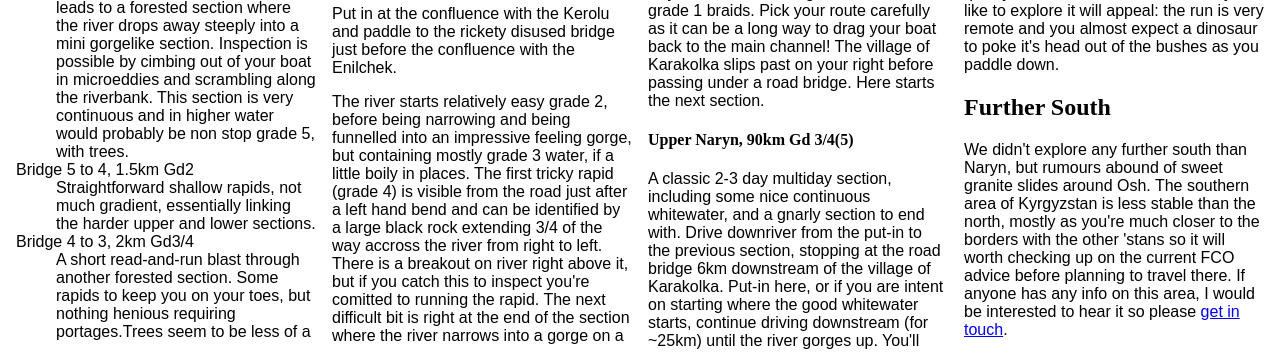
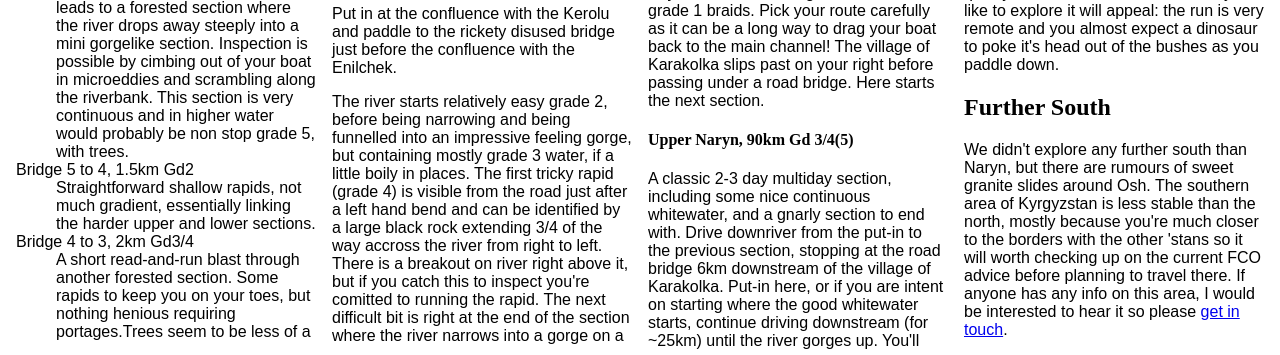
Before and after one commit to robtuley/kayakstan.rob.cx, a PHP site: page / in a window 1280 px wide. Shown: the part 4399-4754 px from the top of the page. Run offline with PHP 8.4, Linux system fonts and the light colour scheme; some libraries are stand-ins or nearby versions.

Commit message:
Minor text amends

```diff
--- a/index.php
+++ b/index.php
@@ -299,12 +299,12 @@ switchbacks. Takeout as far downstream as you can drive. A nice easy section, me
 </section>
 
 <h2>Further South</h2>
-<p>We didn't explore any further south than Naryn, but rumours abound of sweet granite slides around Osh. The southern area of Kyrgyzstan is less stable than the north, mostly as you're much closer to the borders with the other 'stans so it will worth checking up on the current FCO advice before planning to travel there. If anyone has any info on this area, I would be interested to hear it so please <a href=http://openknot.com/me>get in touch</a>.</p>
+<p>We didn't explore any further south than Naryn, but there are rumours of sweet granite slides around Osh. The southern area of Kyrgyzstan is less stable than the north, mostly because you're much closer to the borders with the other 'stans so it will worth checking up on the current FCO advice before planning to travel there. If anyone has any info on this area, I would be interested to hear it so please <a href=http://openknot.com/me>get in touch</a>.</p>
 </div>
 </article>
 
 <footer>
-    <p class=copy><small>© 2010 <a href=http://openknot.com>Rob Tuley</a></small></p>
+    <p class=copy><small>© 2010 <a href=http://openknot.com/me>Rob Tuley</a></small></p>
 </footer>
 
 </body>
```
